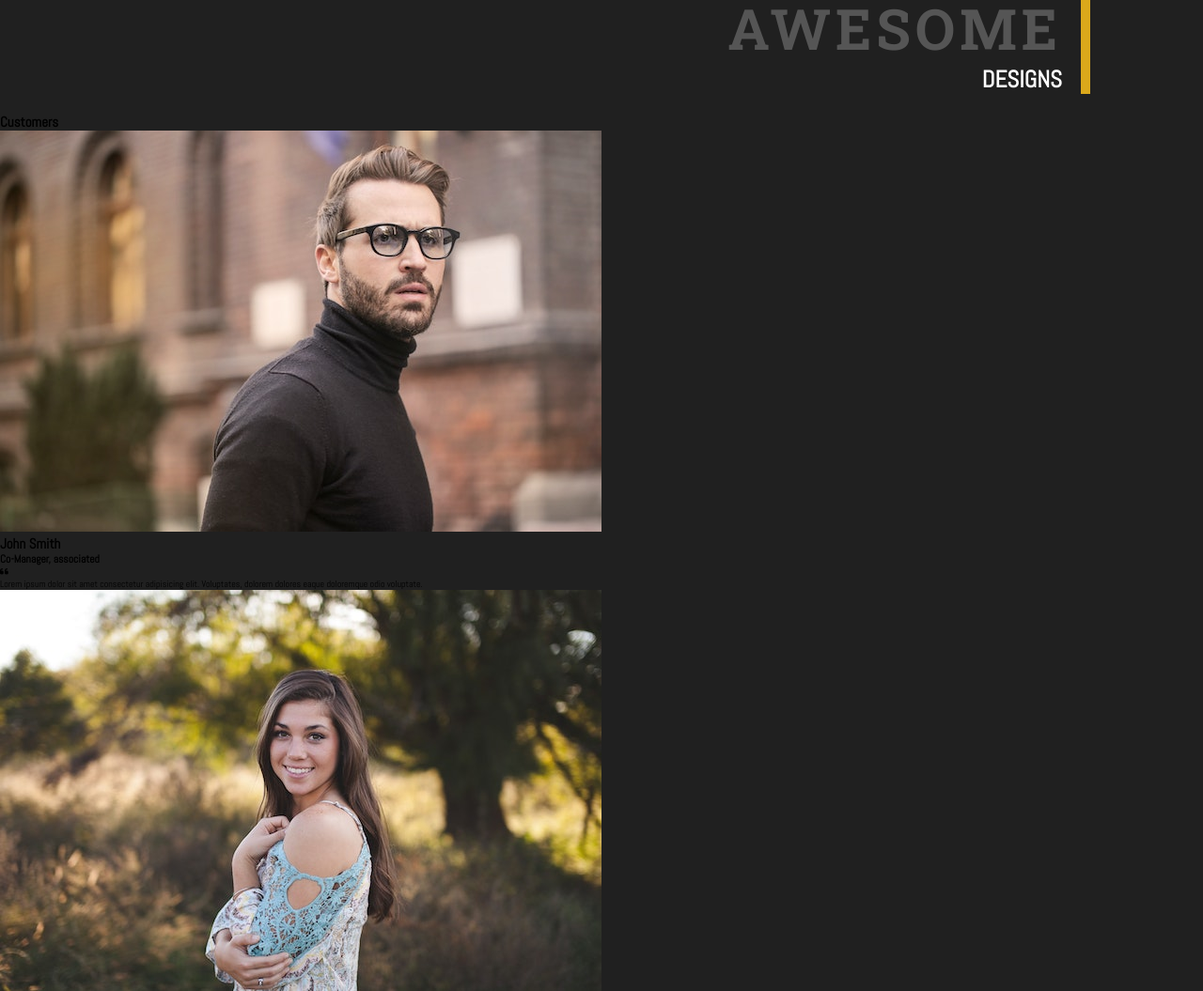
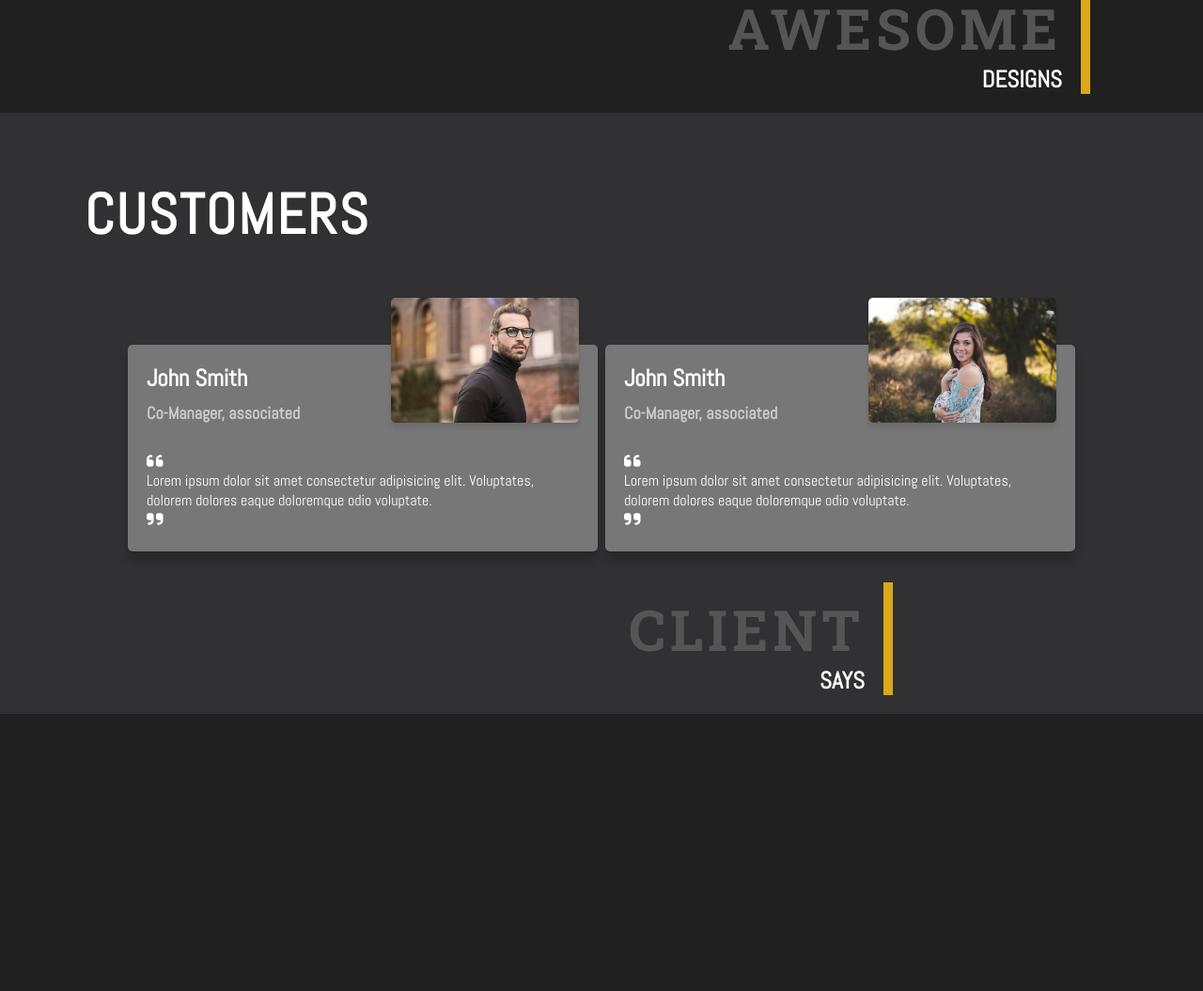
Before and after one commit to detomdev/architecture-site, a plain HTML site: page index.html in a window 1280 px wide. Shown: the part 2150-3205 px from the top of the page at 94% size. After the commit the page ends 2910 px from the top, so only its background shows below. Drawn offline with Linux system fonts and the light colour scheme.

Commit message:
Customer section finished

```diff
--- a/index.html
+++ b/index.html
@@ -129,9 +129,9 @@
 			</section>
 			<!-- End Projects -->
 			<!-- Customers -->
-			<section class="customers">
+			<section class="customers width">
 				<h1 class="customers-heading">Customers</h1>
-				<div class="customers-content">
+				<div class="customers-content flex">
 					<div class="customers-card">
 						<img src="images/customer1.jpg" alt="" />
 						<div class="customers-card-content">
@@ -142,6 +142,7 @@
 								Lorem ipsum dolor sit amet consectetur adipisicing elit. Voluptates, dolorem dolores eaque doloremque
 								odio voluptate.
 							</p>
+							<i class="fa-solid fa-quote-right"></i>
 						</div>
 					</div>
 					<div class="customers-card">
@@ -154,6 +155,7 @@
 								Lorem ipsum dolor sit amet consectetur adipisicing elit. Voluptates, dolorem dolores eaque doloremque
 								odio voluptate.
 							</p>
+							<i class="fa-solid fa-quote-right"></i>
 						</div>
 					</div>
 				</div>
--- a/style.css
+++ b/style.css
@@ -503,6 +503,70 @@ body {
 /* End Projects */
 
 /* Customers */
-.customers/* End customers */
+.customers {
+	height: 80vh;
+	background-color: #313133;
+	padding-top: 7rem;
+	position: relative;
+}
 
-/* End Container */;
+.customers-heading {
+	font-size: 6rem;
+	color: #fff;
+	margin: 0 0 10rem 9rem;
+	letter-spacing: 0.2rem;
+	text-transform: uppercase;
+}
+
+.customers-content {
+	width: 80%;
+	margin: auto;
+	justify-content: space-evenly;
+}
+
+.customers-card {
+	position: relative;
+}
+
+.customers-card img {
+	width: 20rem;
+	position: absolute;
+	top: -5rem;
+	right: 2rem;
+	border-radius: 0.5rem;
+	box-shadow: 0 0.5rem 0.5rem rgba(0, 0, 0, 0.1);
+}
+
+.customers-card-content {
+	width: 50rem;
+	height: 22rem;
+	background-color: #777;
+	border-radius: 0.5rem;
+	box-shadow: 0 1rem 1rem rgba(0, 0, 0, 0.2);
+	padding: 2rem;
+}
+
+.customers-card-content h1 {
+	font-size: 2.5rem;
+	color: #fff;
+	margin-bottom: 1rem;
+}
+
+.customers-card-content h3 {
+	font-size: 1.8rem;
+	color: #ccc;
+	margin-bottom: 3rem;
+}
+
+.customers-card-content i {
+	font-size: 2rem;
+	color: #fff;
+}
+
+.customers-card-content p {
+	font-size: 1.6rem;
+	color: #fff;
+}
+/* End customers */
+
+/* End Container */
```
